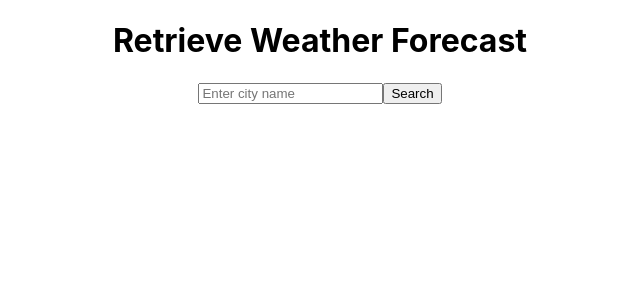
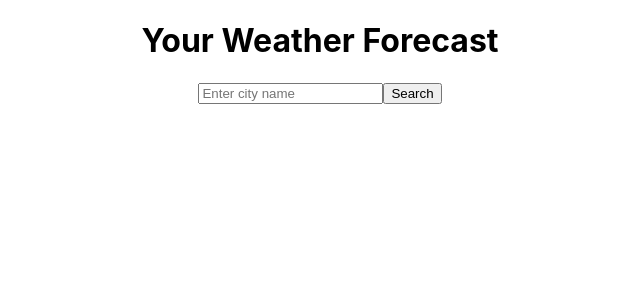
Before and after one commit to gabholli/weather-site, a React (Create React App) app: page / in a window 1280 px wide. Shown: the top 300 px of the page, without its empty margins (320-960 px from the left). Built offline with nearby package versions, Linux system fonts and the light colour scheme; no server answers.

Commit message:
Changed wording of page heading

```diff
--- a/src/components/Header.js
+++ b/src/components/Header.js
@@ -3,7 +3,7 @@ import React from "react"
 const Header = () => {
     return (
         <header>
-            <h1 className="main-heading">Retrieve Weather Forecast</h1>
+            <h1 className="main-heading">Your Weather Forecast</h1>
         </header>
     )
 }
```
